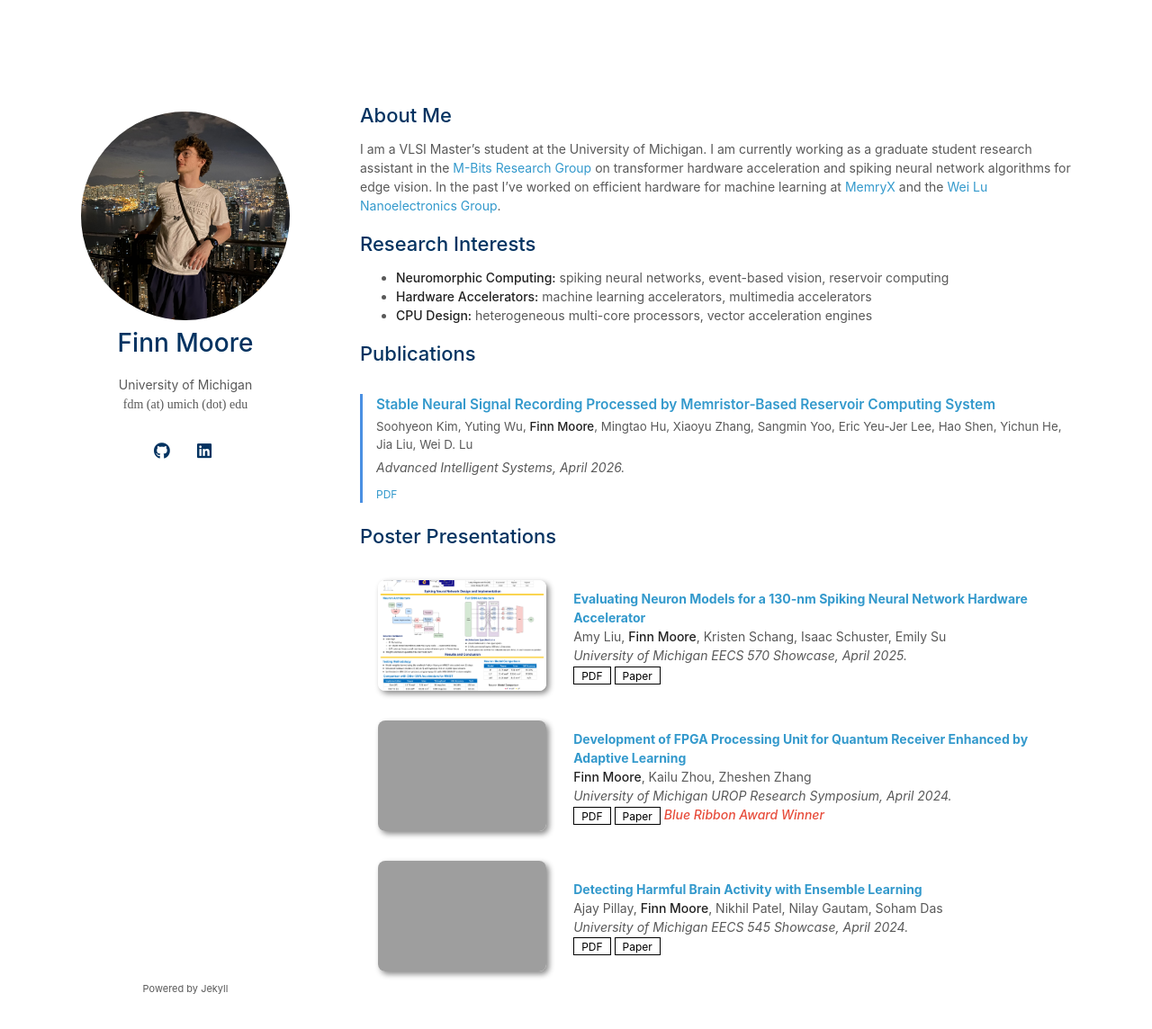
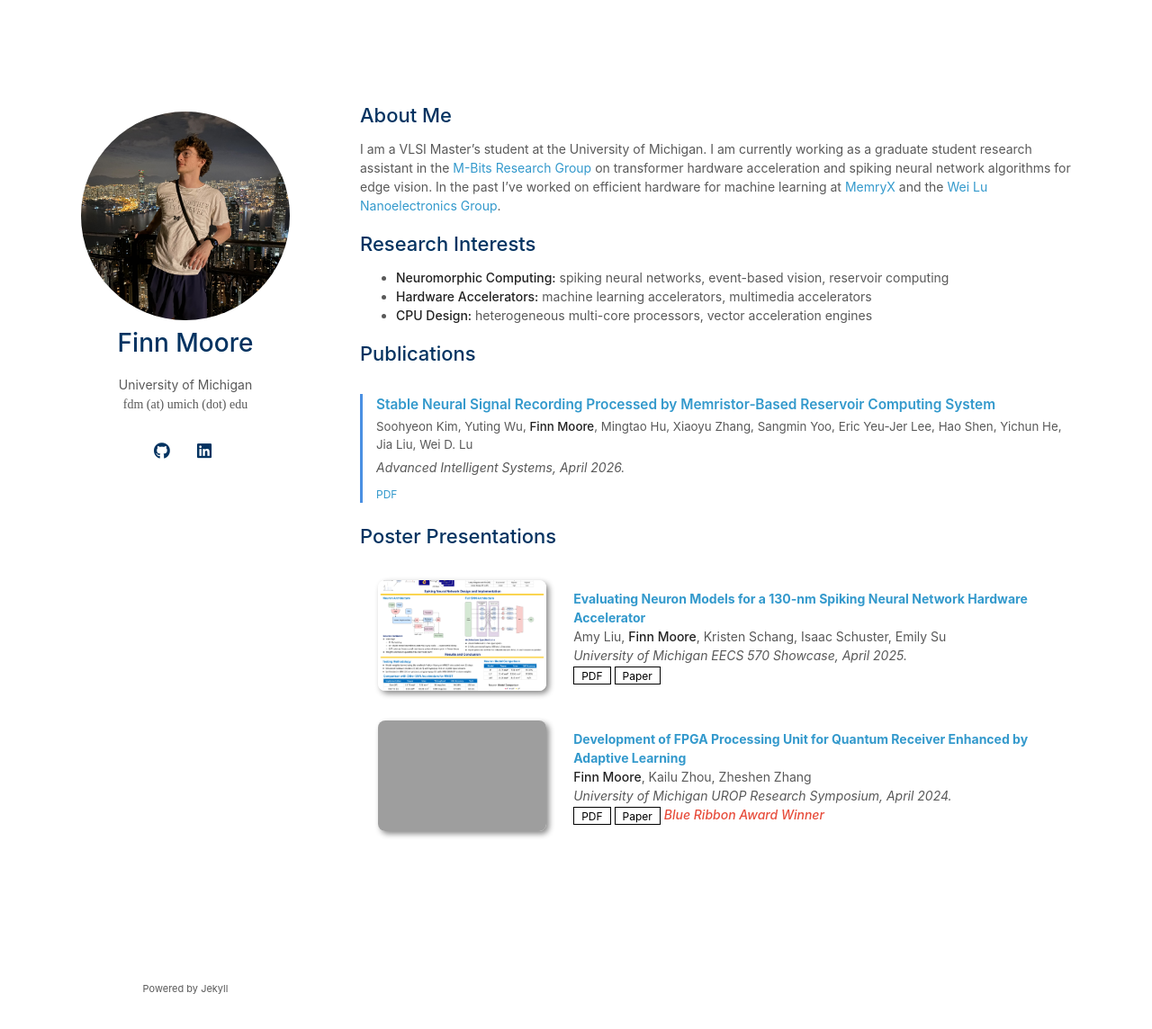
Before and after one commit to ffdm/ffdm.github.io, a Jekyll site: the page built from index.md, in a window 1280 px wide and 1158 px high. Shown: the top 1144 px of the window at 90% size. Built offline with Jekyll 4.4.1, drawn with Linux system fonts in a browser that asks for light colours; nearby versions of some CDN libraries; a style sheet for code colours, icons or effects is not loaded; our own code applies the rules of GitHub Pages for plain Markdown files; grey boxes are pictures that could not be loaded.

Commit message:
Remove harmful brain activity poster

```diff
--- a/_data/publications.yml
+++ b/_data/publications.yml
@@ -26,15 +26,3 @@ posters:
     #bibtex: https://class-il.mpi-inf.mpg.de/mnemonics/
     notes: Blue Ribbon Award Winner
     image: ./assets/img/qreal.png
-
-  - title: "Detecting Harmful Brain Activity with Ensemble Learning"
-    authors: Ajay Pillay, <strong>Finn Moore</strong>, Nikhil Patel, Nilay Gautam, Soham Das
-    #conference_short: CVPR
-    conference: University of Michigan EECS 545 Showcase, April 2024.
-    pdf: ./assets/files/hms.pdf
-    paper_pdf: ./assets/files/hms-paper.pdf
-    #code: https://github.com/yaoyao-liu/class-incremental-learning/tree/main/mnemonics-training
-    #page: https://class-il.mpi-inf.mpg.de/mnemonics/
-    #bibtex: https://class-il.mpi-inf.mpg.de/mnemonics/
-    #notes: Blue Ribbon Award Winner
-    image: ./assets/img/hms.png
```
Also changed, not shown: 3 other files.
